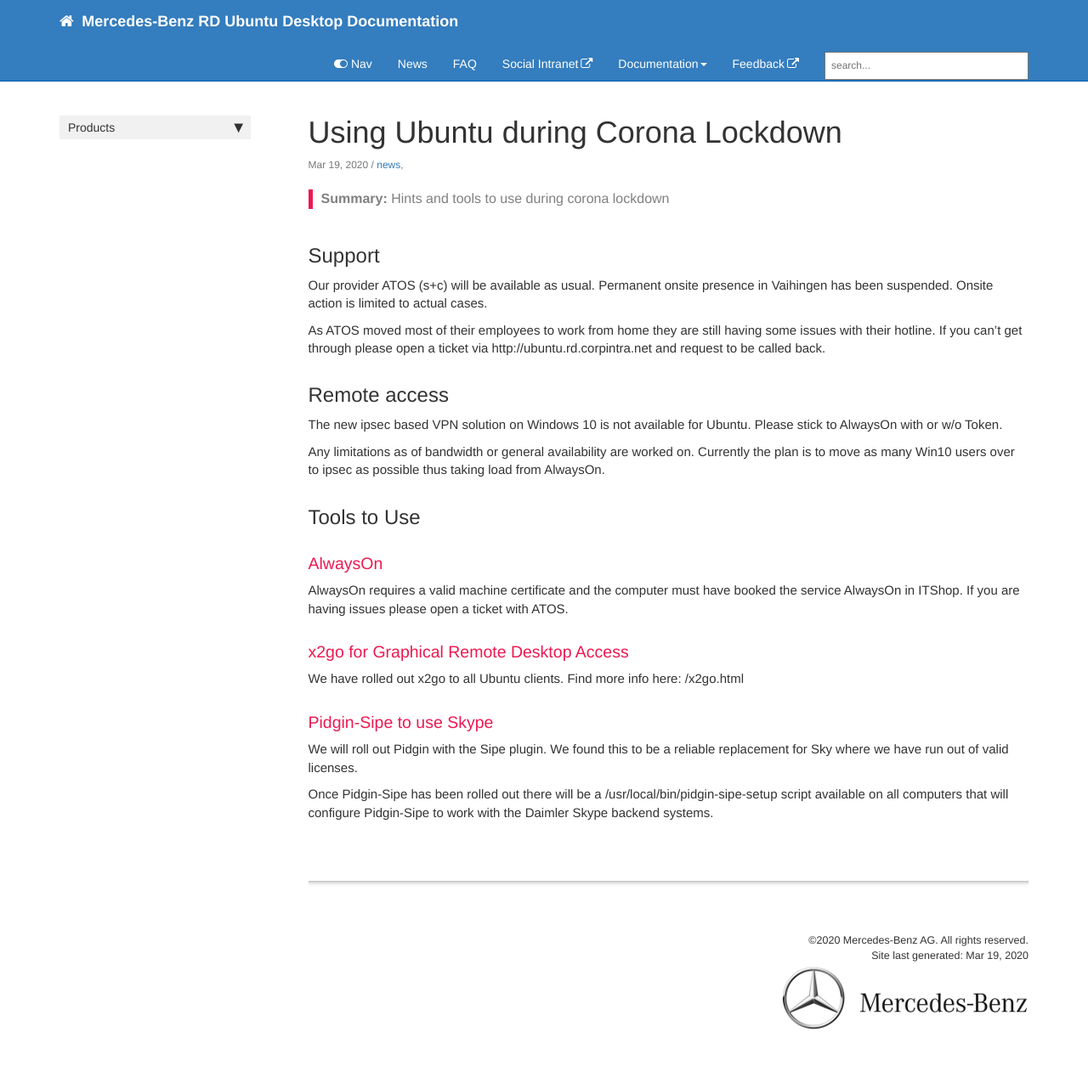
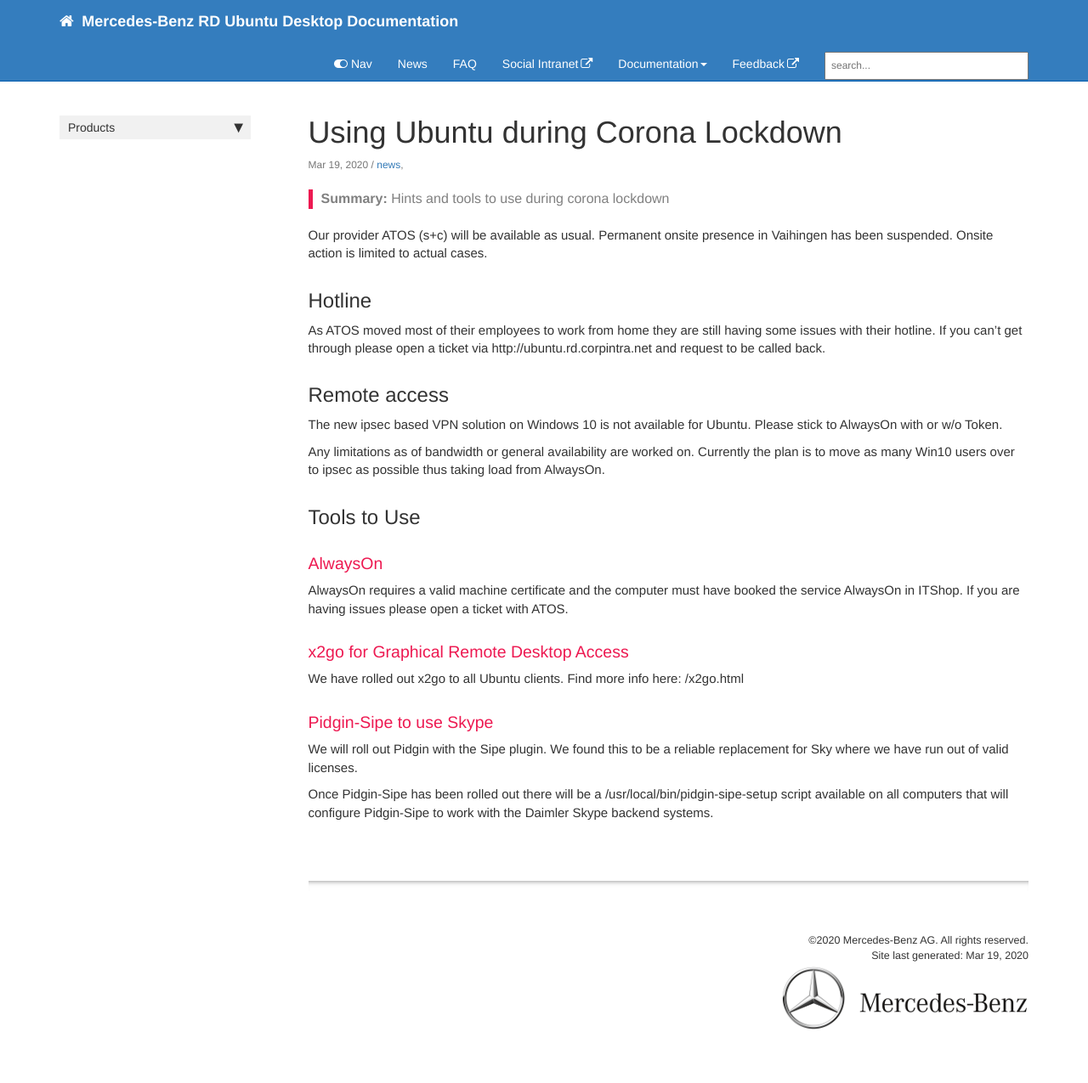
Before and after one commit to RajputPawan/Prometheus, a Jekyll site: the page built from _posts/2020-03-19-ubuntu_and_corona.md, in a window 1280 px wide. Shown: the whole page at 85% size. Built offline with Jekyll 4.4.1, drawn with Linux system fonts in a browser that asks for light colours; comment, search, counter and statistics services are not loaded.

Commit message:
new on corona: changed headline for visibility

```diff
--- a/_posts/2020-03-19-ubuntu_and_corona.md
+++ b/_posts/2020-03-19-ubuntu_and_corona.md
@@ -6,9 +6,10 @@
 tags: [news, corona, remote_access]
 ---
 
-## Support
 Our provider ATOS (s+c) will be available as usual. Permanent onsite presence in Vaihingen has been suspended. Onsite action is limited to actual cases.
 
+
+## Hotline
 As ATOS moved most of their employees to work from home they are still having some issues with their hotline. If you can't get through please open a ticket via http://ubuntu.rd.corpintra.net and request to be called back.
 
 ## Remote access
```
